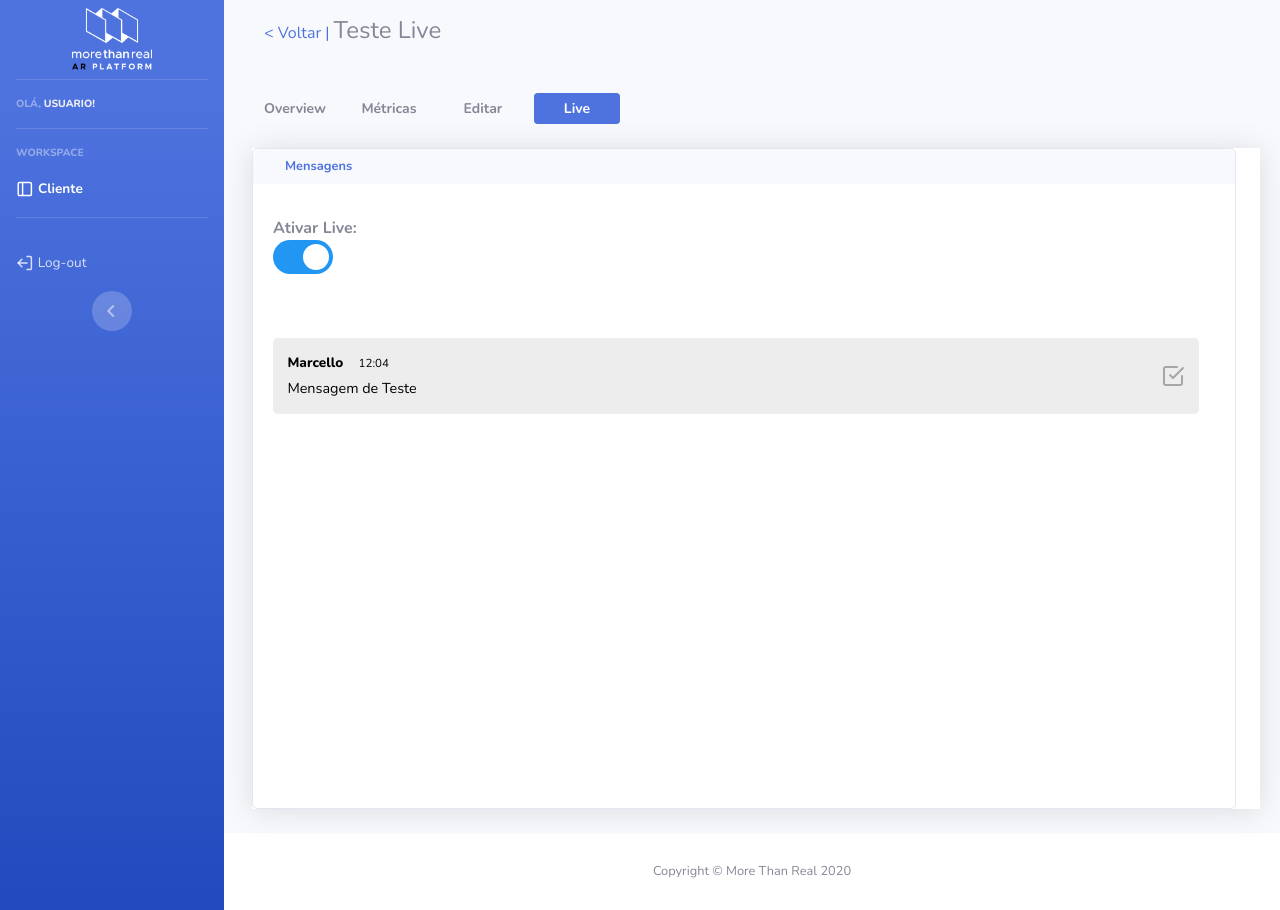
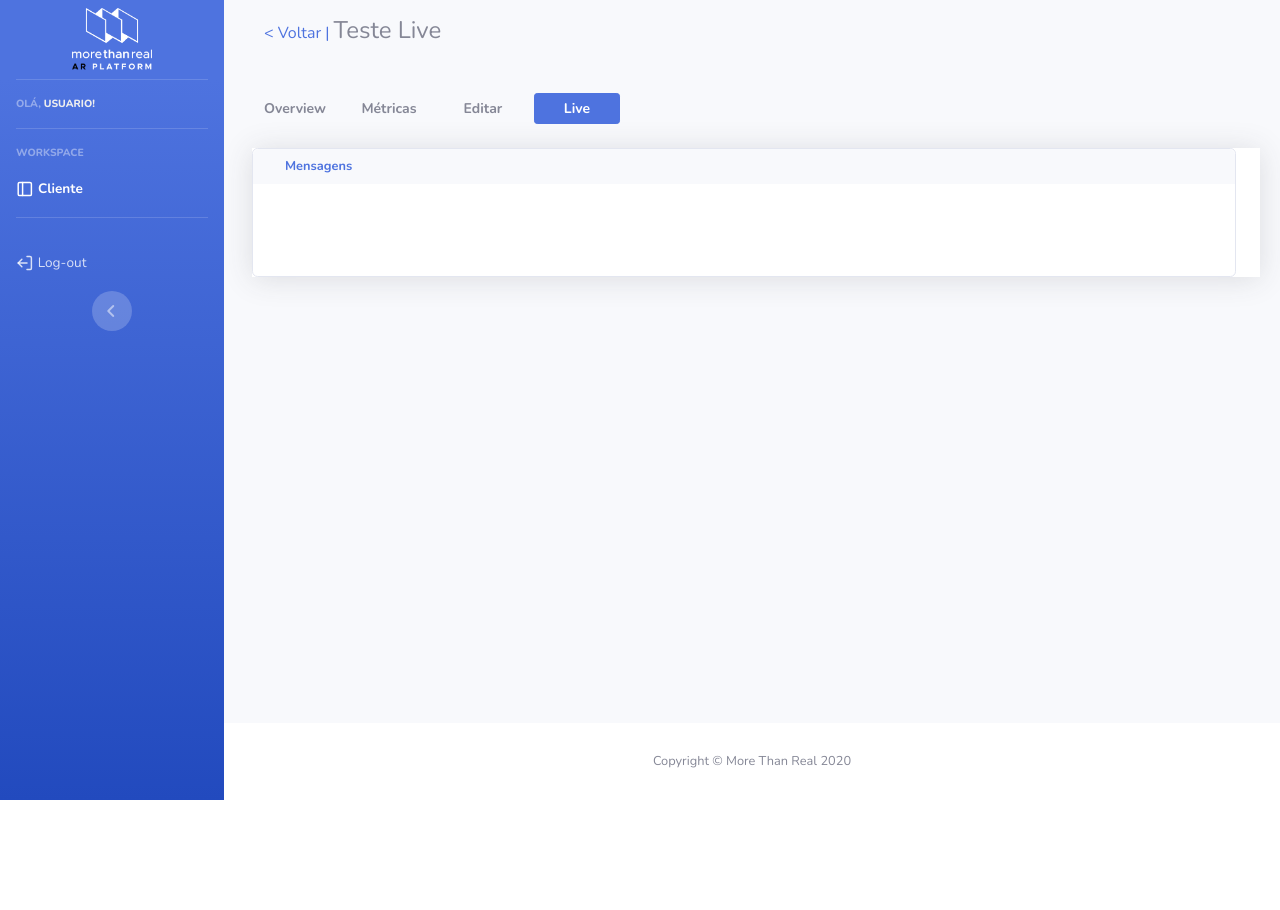
Before and after one commit to rayanneblima/teste-morethanreal, a plain HTML site: page perguntas.html in a window 1280 px wide. After the commit the page ends 800 px from the top, so only its background shows below. Drawn offline with nearby package versions, Linux system fonts and the light colour scheme.

Commit message:
Alterações no HTMl de perguntas

```diff
--- a/perguntas.html
+++ b/perguntas.html
@@ -109,28 +109,10 @@
                               Mensagens
                           </div>
                           <div class="card-body">
-                              <span class="font-weight-bold">Ativar Live:</span>
-                                  <br>
-                              <label class="switch">
-                                  <input type="checkbox" id="switch-status" checked>
-                                  <span class="slider round"></span>
-                              </label>
+
                           </div>
                           <div class="card-body">
 
-                              <div class="row mt-3" style="margin: 0; padding: 0;">
-                                  <div class="holder-chat">
-
-                                      <div class="organizer" id="2">
-                                          <div class="name-message-holder">
-                                              <div class="name">Marcello <span>12:04</span></div>
-                                              <div class="message">Mensagem de Teste</div>
-                                          </div>
-                                          <div class="icon icon-False" onclick="changeStatus(2)"><i data-feather="check-square"></i></div>
-                                      </div>
-
-                                  </div>
-                              </div>
                           </div>
                       </div>
                   </div>
```
